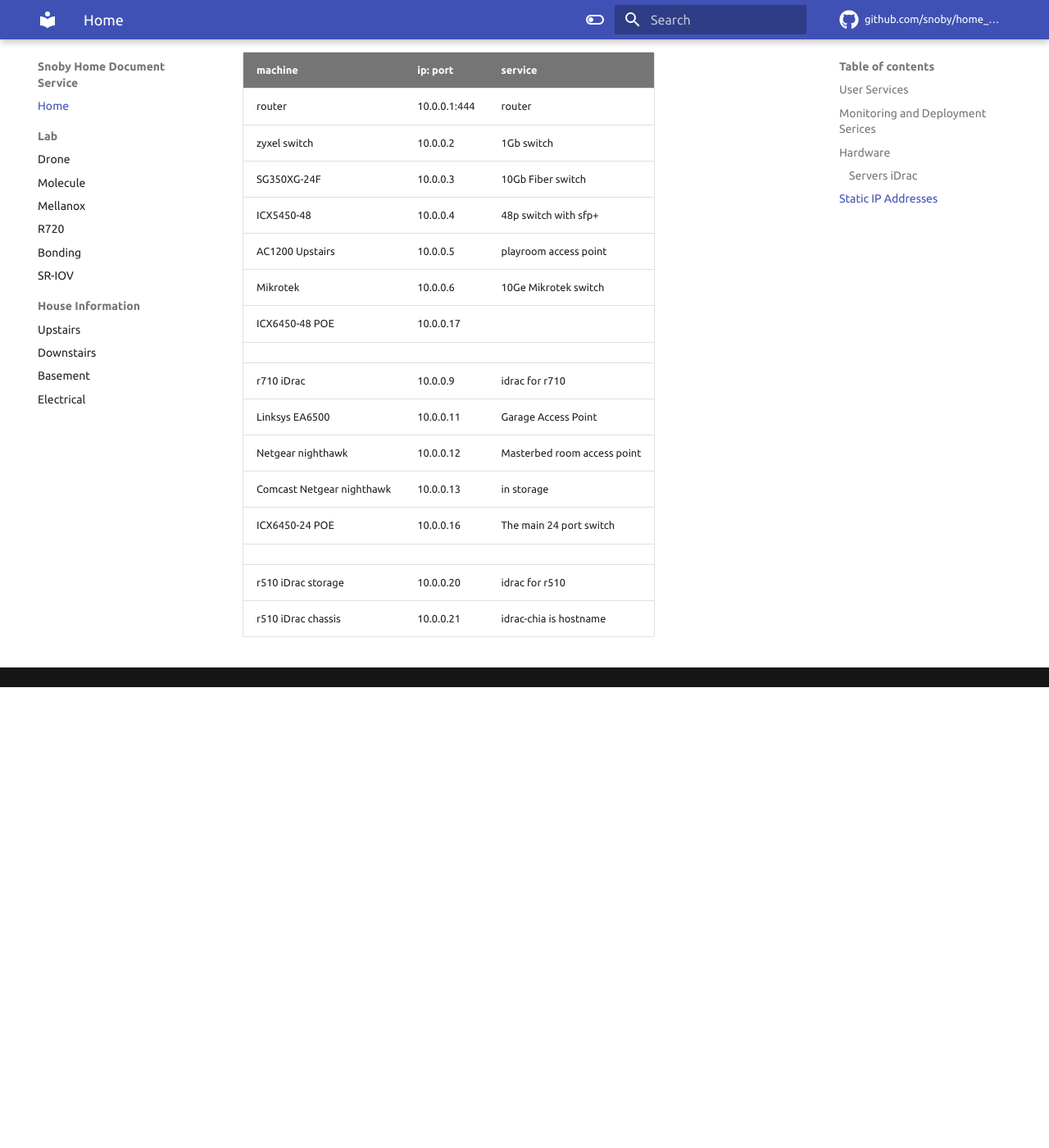
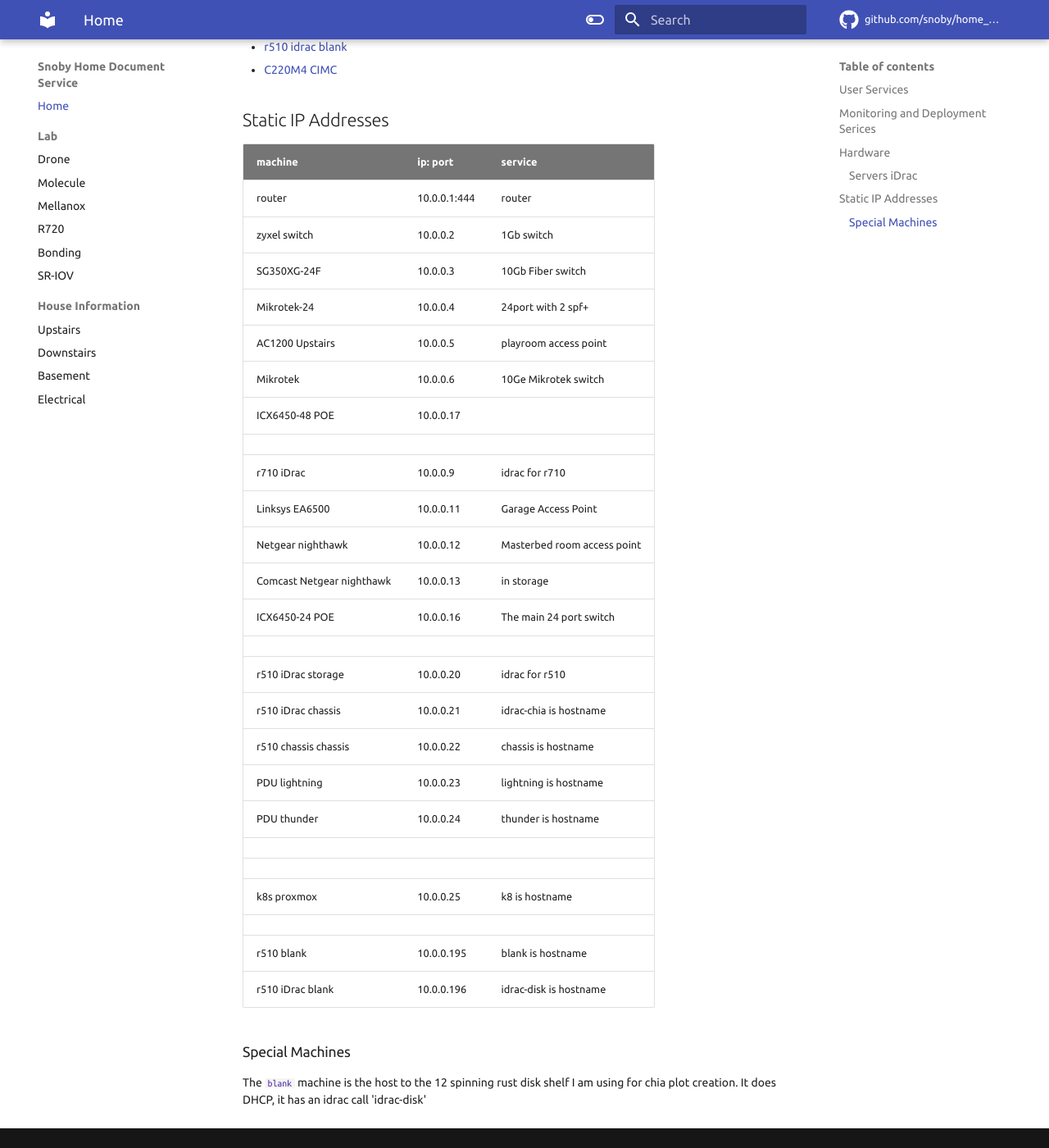
Before and after one commit to snoby/home_docs, an MkDocs documentation site: the page built from docs/index.md, in a window 1280 px wide and 1400 px high, scrolled down 1214 px. Shown: the whole window at 82% size. Built offline with MkDocs 1.6.1 and Material for MkDocs 9.7.7, drawn with Linux system fonts in a browser that asks for light colours; comment, search, counter and statistics services are not loaded; before the commit the page ends 2052 px from its top, so only the background shows below that; some of the changed text lies outside the part shown.

Commit message:
added new proxmox

```diff
--- a/docs/index.md
+++ b/docs/index.md
@@ -9,6 +9,7 @@
 - [plex ](http://plexbox:32400){target=\_blank}
 - [cockpit for storage](https://storage:9090){target=\_blank}
 - [proxmox](https://proxmox:8006){target=\_blank}
+- [k8s proxmox](https://k8s.mattsnoby.com:8006){target=\_blank}
 
 ## Monitoring and Deployment Serices
 
@@ -24,7 +25,7 @@
 - [Ipfire Router](https://10.0.0.1:444){target=\_blank}
 - [Zyxel Swich](https://10.0.0.2){target=\_blank}
 - [Cisco Fiber Swich](https://10.0.0.3){target=\_blank}
-- [Brocade ICX 6450 Switch](http://10.0.0.4){target=\_blank}
+- [Mikrotek 24 Port Switch](http://10.0.0.4){target=\_blank}
 - [Brocade ICX 6450 Switch POE](http://10.0.0.253){target=\_blank}
 - [AC1200 Access Point](https://10.0.0.5){target=\_blank}
 - [Mikrotek Switch](https://10.0.0.6){target=\_blank}
@@ -32,6 +33,8 @@
 - [Nighthawk Access point ](https://10.0.0.12){target=\_blank}
 - [Comfast Garage Access Point ](http://10.0.0.13){target=\_blank}
 - [chassis chia file server  ](http://10.0.0.22){target=\_blank}
+- [220V PDU lightning ](http://10.0.0.23){target=\_blank}
+- [220V PDU thunder ](http://10.0.0.24){target=\_blank}
 
 
 ### Servers iDrac
@@ -39,7 +42,8 @@
 - [r710 idrac](https://10.0.0.9){target=\_blank}
 - [r510 idrac](https://10.0.0.20){target=\_blank}
 - [r510 idrac chassis](https://10.0.0.21){target=\_blank}
-- [C220M4 CIMC] (https://C220-CIMC){target=\_blank}
+- [r510 idrac blank](https://10.0.0.196){target=\_blank}
+- [C220M4 CIMC](https://C220-CIMC){target=\_blank}
 ## Static IP Addresses
 
 | machine                  | ip: port     | service                     |
@@ -47,7 +51,7 @@
 | router                   | 10.0.0.1:444 | router                      |
 | zyxel switch             | 10.0.0.2     | 1Gb switch                  |
 | SG350XG-24F              | 10.0.0.3     | 10Gb Fiber switch           |
-| ICX5450-48               | 10.0.0.4     | 48p switch with sfp+        |
+| Mikrotek-24              | 10.0.0.4     | 24port with 2 spf+          |
 | AC1200 Upstairs          | 10.0.0.5     | playroom access point       |
 | Mikrotek                 | 10.0.0.6     | 10Ge Mikrotek switch        |
 | ICX6450-48 POE           | 10.0.0.17    |                             |
@@ -60,3 +64,15 @@
 |                          |              |                             |
 | r510 iDrac  storage      | 10.0.0.20    | idrac for r510              |
 | r510 iDrac  chassis      | 10.0.0.21    | idrac-chia is hostname      |
+| r510 chassis chassis     | 10.0.0.22    | chassis is hostname         |
+| PDU lightning            | 10.0.0.23    | lightning is hostname       |
+| PDU thunder              | 10.0.0.24    | thunder is hostname         |
+|                          |              |                             |
+|                          |              |                             |
+| k8s proxmox              | 10.0.0.25    | k8 is hostname              |
+|                          |              |                             |
+| r510 blank               | 10.0.0.195   | blank is hostname           |
+| r510 iDrac  blank        | 10.0.0.196   | idrac-disk is hostname      |
+
+### Special Machines
+The `blank` machine is the host to the 12 spinning rust disk shelf I am using for chia plot creation.  It does DHCP, it has an idrac call 'idrac-disk'
```
